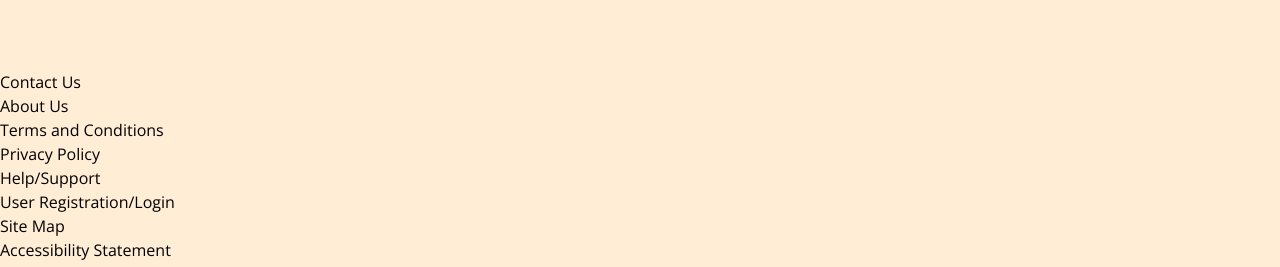
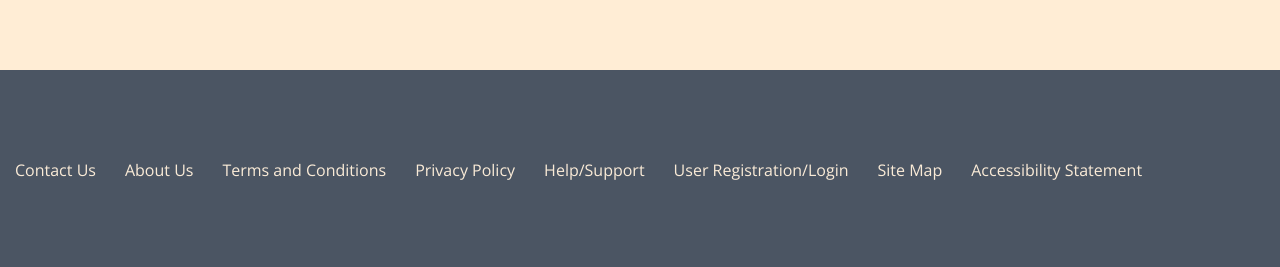
Before and after one commit to Jarle302/sp2Next, a Next.js app: page / in a window 1280 px wide. Shown: the part 804-1071 px from the top of the page. Built offline with nearby package versions, Linux system fonts and the light colour scheme; no server answers.

Commit message:
add temp footer

```diff
--- a/app/globals.css
+++ b/app/globals.css
@@ -31,3 +31,16 @@ background-color: #454e5a;}
 .custom-responsive-font{
   font-size: 8rem;
   font-size:min(max(19vw,2rem),8rem)}
+
+
+  .temporary-footer{
+    display: flex;
+  gap: 29px;
+  height: 200px;
+  align-items: center;
+  flex-wrap: wrap;
+  background: #4b5563;
+  color: antiquewhite;
+  padding: 15px;
+  width: 100%;
+  }
--- a/app/ui/components/Footer.tsx
+++ b/app/ui/components/Footer.tsx
@@ -3,7 +3,7 @@ import Link from "next/link"
 const Footer = () => {
     return (
         <footer>
-            <ul>
+            <ul className="temporary-footer">
                 <li><Link href="/contact">Contact Us</Link></li>
                 <li><Link href="/about">About Us</Link></li>
                 <li><Link href="/terms">Terms and Conditions</Link></li>
```
